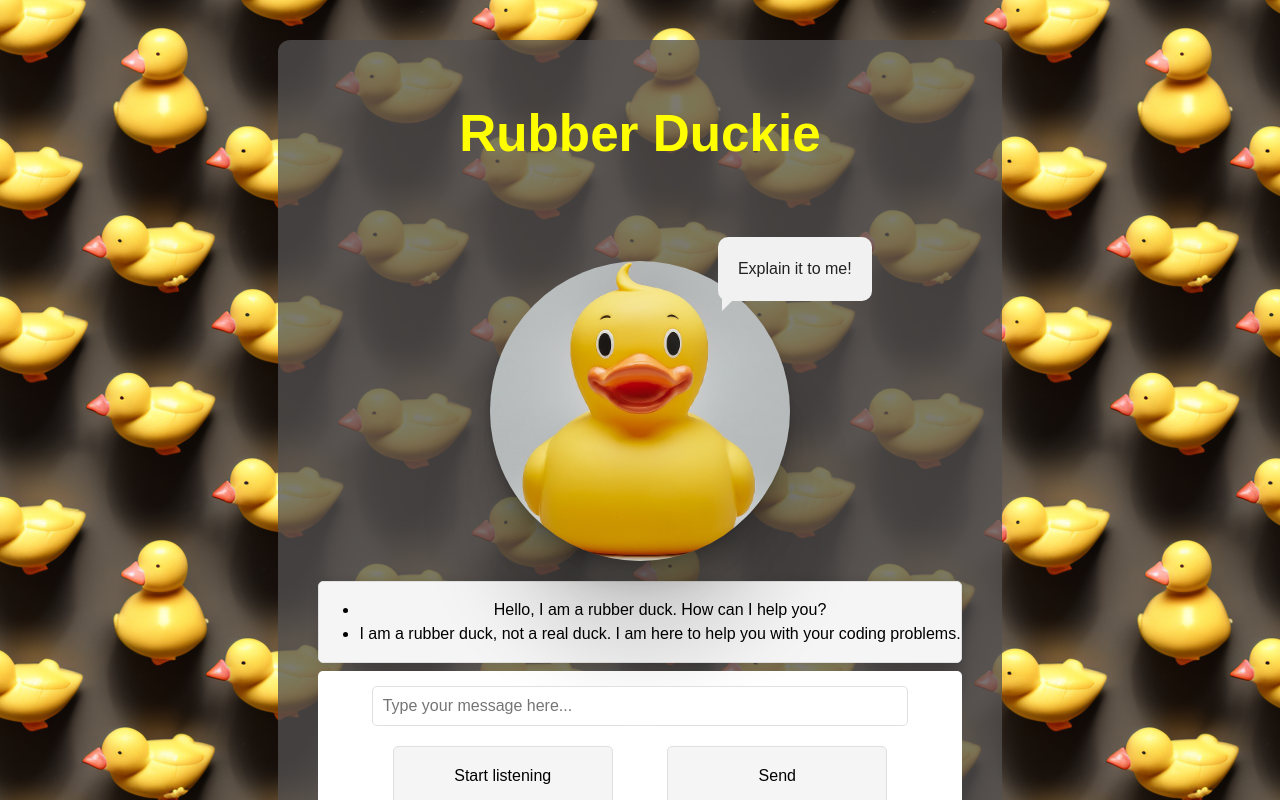
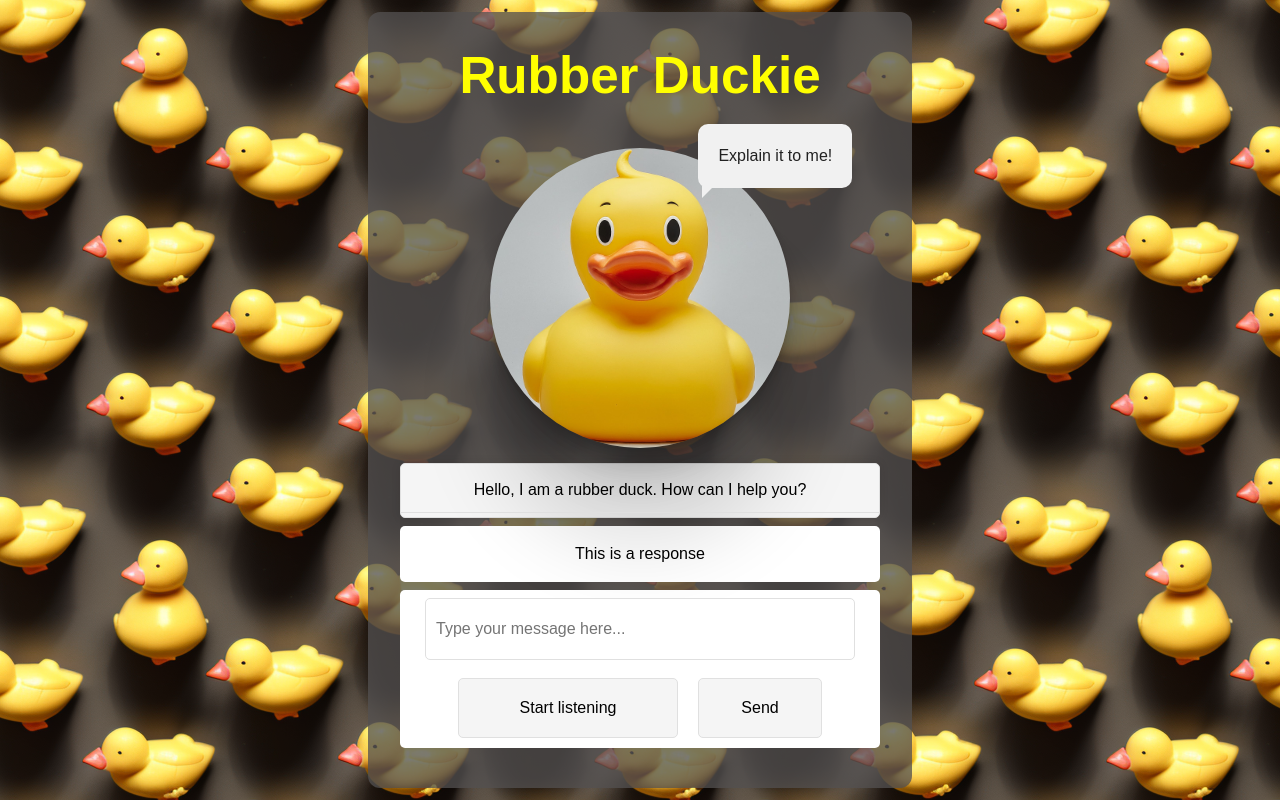
Before and after one commit to MrJanHorak/rubber-duckie, a React (Vite) app: page / in a window 1280 px wide. Shown: the top 800 px of the page. Built offline with nearby package versions, Linux system fonts and the light colour scheme.

Commit message:
reorder components in app.tsx and clean up css

```diff
--- a/src/App.css
+++ b/src/App.css
@@ -1,7 +1,7 @@
 #root {
-  max-width: 1280px;
-  margin: 0 auto;
-  padding: 2rem;
+  /* max-width: 1280px; */
+  /* margin: 0 auto; */
+  /* padding: 2rem; */
   text-align: center;
 }
 
--- a/src/App.tsx
+++ b/src/App.tsx
@@ -2,7 +2,6 @@ import React, { useState } from 'react';
 import Header from './components/Header/Header';
 import ChatWindow from './components/ChatWindow/ChatWindow';
 import InputArea from './components/InputArea/InputArea';
-import ListenButton from './components/ListenButton/ListenButton';
 import RubberDuck from './components/RubberDuck/RubberDuck';
 import ResponseArea from './components/ResponseArea/ResponseArea';
 
@@ -12,11 +11,6 @@ import { Conversation } from './types/types';
 const conversation: Conversation = [
   {
     text: 'Hello, I am a rubber duck. How can I help you?',
-    user: 'rubber-duck',
-    timestamp: Date.now(),
-  },
-  {
-    text: 'I am a rubber duck, not a real duck. I am here to help you with your coding problems.',
     user: 'rubber-duck',
     timestamp: Date.now(),
   },
@@ -36,8 +30,8 @@ function App() {
       <Header />
       <RubberDuck />
       <ChatWindow conversation={conversation} />
+      <ResponseArea response='This is a response' />
       <InputArea onUserInput={handleUserInput} onSpeechInput={handleSpeechInput} />
-      <ResponseArea response='This is a response' />
     </div>
   );
 }
--- a/src/components/ChatWindow/ChatWindow.css
+++ b/src/components/ChatWindow/ChatWindow.css
@@ -9,5 +9,11 @@
   color: black;
   font-size: 16px;
   list-style-type: none;
-  margin: 8px;
+  margin: 8px 0 8px 0;
 }
+
+.conversation-message{
+  margin: 4px 0 4px 0;
+  padding: 10px;
+  border-bottom: 1px solid #e0e0e0;
+}
--- a/src/components/ChatWindow/ChatWindow.tsx
+++ b/src/components/ChatWindow/ChatWindow.tsx
@@ -12,11 +12,11 @@ interface ChatWindowProps {
 const ChatWindow: React.FC<ChatWindowProps> = ({ conversation }) => {
   return (
     <div className='chat-window'>
-      <ul>
-        {conversation.map((message, i) => (
-          <li key={i}>{String(message.text)}</li>
-        ))}
-      </ul>
+      {conversation.map((message, i) => (
+        <div className='conversation-message' key={i}>
+          {String(message.text)}
+        </div>
+      ))}
     </div>
   );
 };
--- a/src/components/Header/Header.css
+++ b/src/components/Header/Header.css
@@ -1,3 +1,9 @@
 header {
   color: yellow;
 }
+
+h1 {
+  font-size: 3.2em;
+  line-height: 1.1;
+  margin: 4px 0 -35px 0;
+}
--- a/src/components/InputArea/InputArea.css
+++ b/src/components/InputArea/InputArea.css
@@ -5,16 +5,17 @@
   justify-content: center;
   background-color: white;
   border-radius: 5px;
-  margin: 8px;
-  height: 150px;
+  margin: 8px 0 8px 0;
+  /* height: 150px; */
 }
 
 .input-area input {
   padding: 10px;
-  margin: 10px;
+  margin: 8px;
   border-radius: 5px;
   border: 1px solid #e0e0e0;
-  width: 80%;
+  width: 85%;
+  height: 40px;
   font-size: 16px;
 }
 
--- a/src/components/ListenButton/ListenButton.css
+++ b/src/components/ListenButton/ListenButton.css
@@ -3,7 +3,6 @@
   color: #000;
   cursor: pointer;
   font-size: 16px;
-  /* padding: 10px 20px; */
   text-align: center;
   text-decoration: none;
   transition: background-color 0.3s;
@@ -16,7 +15,6 @@
   color: #000;
   cursor: pointer;
   font-size: 16px;
-  /* padding: 10px 20px; */
   transition: background-color 0.3s;
   width: 220px;
   height: 60px;
--- a/src/components/ResponseArea/ResponseArea.css
+++ b/src/components/ResponseArea/ResponseArea.css
@@ -3,8 +3,6 @@
   flex-direction: column;
   align-items: center;
   justify-content: center;
-  /* margin-top: 20px; */
   background-color: white;
   border-radius: 5px;
-  margin: 8px;
 }
--- a/src/components/RubberDuck/RubberDuck.css
+++ b/src/components/RubberDuck/RubberDuck.css
@@ -3,7 +3,7 @@
   flex-direction: column;
   align-items: center;
   justify-content: center;
-  margin: 20px;
+  margin: 3%;
 }
 
 .rubber-duck img {
@@ -17,7 +17,7 @@
 }
 
 .speech-bubble {
-  margin-right: -50%;
+  margin-right: -60%;
   top: 40px;
   position: relative;
   padding: 20px;
--- a/src/index.css
+++ b/src/index.css
@@ -4,7 +4,6 @@
   align-items: center;
   justify-content: center;
   font-family: Inter, system-ui, Avenir, Helvetica, Arial, sans-serif;
-  line-height: 1.5;
   font-weight: 400;
   color-scheme: light dark;
   color: rgba(255, 255, 255, 1);
@@ -14,6 +13,7 @@
   -moz-osx-font-smoothing: grayscale;
   background-image: url('/images/pattern1.png');
   background-repeat: repeat;
+  height: 100vh;
 }
 
 a {
@@ -27,10 +27,7 @@ a:hover {
 }
 
 body {
-  display: flex;
-  place-items: center;
   min-width: 320px;
-  min-height: 100vh;
 }
 
 h1 {
```
